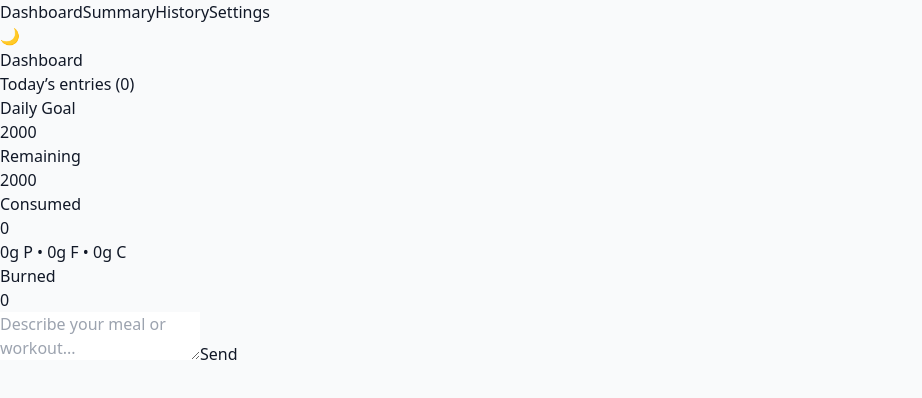
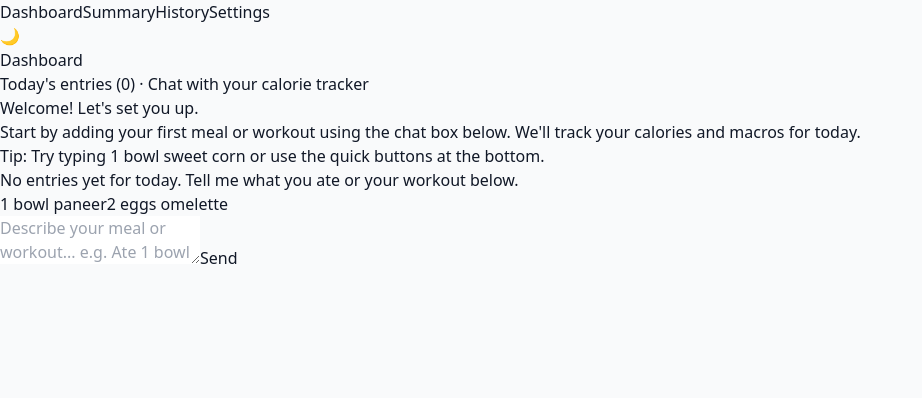
Before and after one commit to nitingoel27/calorie-tracker, a React (Vite) app: page / in a window 1280 px wide. Shown: the top 398 px of the page, without its empty margins (0-922 px from the left). Built offline with nearby package versions, Linux system fonts and the light colour scheme.

Commit message:
Revert "fixed dashboard chat fluctuation"
This reverts commit eebb4f4d5a36db18c2dec80d257b8b63f4030ca8.

```diff
--- a/src/pages/Dashboard.tsx
+++ b/src/pages/Dashboard.tsx
@@ -8,13 +8,10 @@ export default function Dashboard() {
   const [text, setText] = useState("");
   const [loading, setLoading] = useState(false);
   const [preview, setPreview] = useState<any>(null);
-  const [isTyping, setIsTyping] = useState(false);
-
   const endOfListRef = useRef<HTMLDivElement | null>(null);
 
   const today = new Date().toISOString().slice(0, 10);
 
-  /* ---------- Today entries ---------- */
   const todayEntries = [
     ...meals.map((m) => ({ ...m, type: "meal" as const })),
     ...workouts.map((w) => ({ ...w, type: "workout" as const })),
@@ -22,14 +19,17 @@ export default function Dashboard() {
     .filter((e) => e.date?.slice(0, 10) === today)
     .sort((a, b) => a.date.localeCompare(b.date));
 
-  /* ---------- Persist preview ---------- */
+  // Keep the preview populated from the last entry for today so it persists
+  // when navigating away and back. If the user manually types again we clear it.
   useEffect(() => {
-    if (preview || todayEntries.length === 0) return;
+    if (preview) return; // don't overwrite an active preview
 
+    if (todayEntries.length === 0) return;
+
+    // pick latest by ISO date string
     const latest = [...todayEntries].sort((a, b) =>
       b.date.localeCompare(a.date)
     )[0];
-
     setPreview({
       name: latest.name,
       calories: latest.calories,
@@ -40,7 +40,6 @@ export default function Dashboard() {
     });
   }, [todayEntries, preview]);
 
-  /* ---------- Add via AI ---------- */
   const handleAIAdd = async () => {
     if (!text.trim()) return;
     setLoading(true);
@@ -53,75 +52,250 @@ export default function Dashboard() {
       });
 
       const data = await res.json();
-      if (!data?.name) throw new Error("Invalid response");
+      // normalize numeric macros
+      const normalized = {
+        ...data,
+        calories: Number(data.calories) || 0,
+        protein: data.protein !== undefined ? Number(data.protein) || 0 : 0,
+        fat: data.fat !== undefined ? Number(data.fat) || 0 : 0,
+        carbs: data.carbs !== undefined ? Number(data.carbs) || 0 : 0,
+      };
+      setPreview(normalized);
+      if (!data || !data.name || data.calories === undefined || data.calories === null) {
+        alert("Could not understand entry");
+        setLoading(false);
+        return;
+      }
 
       const entry = {
         id: uuidv4(),
         name: data.name,
         calories: Number(data.calories) || 0,
-        protein: data.protein != null ? Number(data.protein) || 0 : undefined,
-        fat: data.fat != null ? Number(data.fat) || 0 : undefined,
-        carbs: data.carbs != null ? Number(data.carbs) || 0 : undefined,
+        protein: data.protein !== undefined ? Number(data.protein) || 0 : undefined,
+        fat: data.fat !== undefined ? Number(data.fat) || 0 : undefined,
+        carbs: data.carbs !== undefined ? Number(data.carbs) || 0 : undefined,
         date: new Date().toISOString(),
       };
 
-      data.type === "meal" ? addMeal(entry) : addWorkout(entry);
+      if (data.type === "meal") addMeal(entry);
+      else addWorkout(entry);
 
       setText("");
-      setPreview(null);
     } catch (e) {
+      console.error(e);
       alert("Failed to add entry");
     } finally {
       setLoading(false);
     }
   };
 
-  /* ---------- Totals ---------- */
   const consumed = meals
-    .filter((m) => m.date?.slice(0, 10) === today)
-    .reduce((s, m) => s + m.calories, 0);
+    .filter((m) => m?.date?.slice(0, 10) === today)
+    .reduce((sum, m) => sum + m.calories, 0);
 
   const burned = workouts
-    .filter((w) => w.date?.slice(0, 10) === today)
-    .reduce((s, w) => s + w.calories, 0);
+    .filter((w) => w?.date?.slice(0, 10) === today)
+    .reduce((sum, w) => sum + w.calories, 0);
 
   const proteinTotal = meals
-    .filter((m) => m.date?.slice(0, 10) === today)
-    .reduce((s, m) => s + (m.protein ?? 0), 0);
+    .filter((m) => m?.date?.slice(0, 10) === today)
+    .reduce((sum, m) => sum + (m.protein ?? 0), 0);
 
   const fatTotal = meals
-    .filter((m) => m.date?.slice(0, 10) === today)
-    .reduce((s, m) => s + (m.fat ?? 0), 0);
+    .filter((m) => m?.date?.slice(0, 10) === today)
+    .reduce((sum, m) => sum + (m.fat ?? 0), 0);
 
   const carbsTotal = meals
-    .filter((m) => m.date?.slice(0, 10) === today)
-    .reduce((s, m) => s + (m.carbs ?? 0), 0);
+    .filter((m) => m?.date?.slice(0, 10) === today)
+    .reduce((sum, m) => sum + (m.carbs ?? 0), 0);
 
-  const remaining = dailyGoal - (consumed - burned);
+  const netCalories = consumed - burned;
+  const remaining = dailyGoal - netCalories;
 
-  /* ---------- Autocomplete ---------- */
   const nameCounts = useMemo(() => {
-    const map = new Map<string, number>();
-    [...meals, ...workouts].forEach((e) => {
-      if (e.name) map.set(e.name, (map.get(e.name) ?? 0) + 1);
-    });
-    return Array.from(map.keys());
+    const counts = new Map<string, number>();
+    for (const m of meals) {
+      if (!m.name) continue;
+      counts.set(m.name, (counts.get(m.name) ?? 0) + 1);
+    }
+    for (const w of workouts) {
+      if (!w.name) continue;
+      counts.set(w.name, (counts.get(w.name) ?? 0) + 1);
+    }
+
+    return Array.from(counts.entries()).sort((a, b) => b[1] - a[1]);
   }, [meals, workouts]);
 
-  const suggestions = useMemo(() => {
+  const autocompleteSuggestions = useMemo(() => {
     const q = text.trim().toLowerCase();
     if (!q) return [];
-    return nameCounts.filter((n) => n.toLowerCase().includes(q)).slice(0, 5);
-  }, [text, nameCounts]);
+    return nameCounts
+      .filter(([name]) => name.toLowerCase().includes(q))
+      .slice(0, 5)
+      .map(([name]) => name);
+  }, [nameCounts, text]);
 
-  /* ---------- Auto scroll ---------- */
+  // Auto-scroll to the latest entry / preview
   useEffect(() => {
-    endOfListRef.current?.scrollIntoView({ behavior: "smooth" });
+    if (!endOfListRef.current) return;
+    endOfListRef.current.scrollIntoView({
+      behavior: "smooth",
+      block: "end",
+    });
   }, [todayEntries.length, preview]);
 
-  /* ---------- INPUT BAR (single instance) ---------- */
-  const InputBar = (
-    <div className="border-t bg-white dark:bg-slate-900 px-3 py-2 space-y-2">
+  return (
+    <div className="h-[calc(100dvh-56px)] flex flex-col bg-slate-50 dark:bg-slate-950">
+      <div className="px-4 pt-4 pb-2 border-b bg-white dark:bg-slate-900 dark:border-slate-800">
+        <h1 className="text-xl font-bold">Dashboard</h1>
+        <p className="text-xs text-gray-500">
+          Today&apos;s entries ({todayEntries.length}) · Chat with your calorie tracker
+        </p>
+      </div>
+
+      {/* Fixed stats section (not scrollable) */}
+      <div className="px-4 py-3 space-y-4">
+        {meals.length === 0 && workouts.length === 0 ? (
+          <div className="bg-white rounded-lg shadow-sm p-4 border border-dashed border-purple-200">
+            <h2 className="text-sm font-semibold text-gray-900 mb-1">
+              Welcome! Let&apos;s set you up.
+            </h2>
+            <p className="text-xs text-gray-600 mb-2">
+              Start by adding your first meal or workout using the chat box
+              below. We&apos;ll track your calories and macros for today.
+            </p>
+            <p className="text-xs text-gray-500">
+              Tip: Try typing{" "}
+              <span className="font-mono bg-gray-100 px-1 rounded">
+                1 bowl sweet corn
+              </span>{" "}
+              or use the quick buttons at the bottom.
+            </p>
+          </div>
+        ) : (
+          <>
+            <div className="grid grid-cols-2 gap-4 text-center">
+              <div className="bg-gray-100 dark:bg-slate-800 p-3 rounded-lg shadow-sm">
+                <p className="text-xs text-gray-500 dark:text-gray-300 uppercase tracking-wide">
+                  Daily Goal
+                </p>
+                <p className="text-lg font-bold mt-1">{dailyGoal}</p>
+              </div>
+
+              <div
+                className={`p-3 rounded-lg shadow-sm ${
+                  remaining < 0
+                    ? "bg-red-200 dark:bg-red-500/40"
+                    : "bg-green-200 dark:bg-emerald-500/30"
+                }`}
+              >
+                <p className="text-xs text-gray-600 dark:text-gray-100 uppercase tracking-wide">
+                  Remaining
+                </p>
+                <p className="text-lg font-bold mt-1">{remaining}</p>
+              </div>
+            </div>
+
+            <div className="grid grid-cols-2 gap-4 text-center">
+              <div className="bg-blue-100 dark:bg-sky-500/20 p-3 rounded-lg shadow-sm">
+                <p className="text-xs text-gray-600 dark:text-gray-100 uppercase tracking-wide">
+                  Consumed
+                </p>
+                <p className="text-lg font-bold mt-1">{consumed}</p>
+                <p className="text-xs text-gray-600 mt-1">
+                  {proteinTotal}g P • {fatTotal}g F • {carbsTotal}g C
+                </p>
+              </div>
+
+              <div className="bg-orange-100 dark:bg-amber-500/30 p-3 rounded-lg shadow-sm">
+                <p className="text-xs text-gray-600 dark:text-gray-100 uppercase tracking-wide">
+                  Burned
+                </p>
+                <p className="text-lg font-bold mt-1">{burned}</p>
+              </div>
+            </div>
+          </>
+        )}
+      </div>
+
+      {/* Scrollable chat section */}
+      <div className="flex-1 overflow-y-auto px-4 pb-3 overscroll-contain">
+        <div className="min-h-full flex flex-col justify-end space-y-3">
+          {todayEntries.length === 0 ? (
+            <p className="text-xs text-gray-400 text-center mt-4">
+              No entries yet for today. Tell me what you ate or your workout
+              below.
+            </p>
+          ) : (
+            todayEntries.map((entry) => {
+              const isWorkout = entry.type === "workout";
+              const timeLabel = new Date(entry.date).toLocaleTimeString([], {
+                hour: "2-digit",
+                minute: "2-digit",
+              });
+
+              return (
+                <div key={entry.id} className="flex justify-center w-full">
+                  <div
+                    className={`w-full rounded-2xl px-3 py-2 text-sm shadow-sm transition transform duration-200 ${
+                      isWorkout
+                        ? "bg-blue-50 text-gray-800 dark:bg-sky-900 dark:text-slate-50"
+                        : "bg-purple-600 text-white dark:bg-violet-600"
+                    }`}
+                  >
+                    <div className="flex items-baseline justify-between gap-2">
+                      <p className="font-medium break-words">{entry.name}</p>
+                      <span className="text-[10px] opacity-80">{timeLabel}</span>
+                    </div>
+                    <div className="mt-1 text-xs opacity-90 flex flex-wrap gap-2">
+                      <span>{entry.calories} cal</span>
+                      {entry.protein != null && (
+                        <span>{entry.protein}g P</span>
+                      )}
+                      {entry.fat != null && <span>{entry.fat}g F</span>}
+                      {entry.carbs != null && <span>{entry.carbs}g C</span>}
+                      <span className="uppercase tracking-wide">
+                        {isWorkout ? "Workout" : "Meal"}
+                      </span>
+                    </div>
+                  </div>
+                </div>
+              );
+            })
+          )}
+          <div ref={endOfListRef} />
+        </div>
+      </div>
+
+      <div className="sticky bottom-0 border-t bg-white dark:bg-slate-900 px-3 py-2 space-y-2">
+        <div className="max-w-2xl mx-auto flex flex-wrap gap-2 text-xs">
+          <button
+            type="button"
+            className="px-3 py-1 rounded-full bg-gray-100 text-gray-700 border border-gray-200"
+            onClick={() => setText("1 bowl paneer (approx 100g)")}
+          >
+            1 bowl paneer
+          </button>
+          <button
+            type="button"
+            className="px-3 py-1 rounded-full bg-gray-100 text-gray-700 border border-gray-200"
+            onClick={() => setText("2 eggs omelette")}
+          >
+            2 eggs omelette
+          </button>
+          {todayEntries.length > 0 && (
+            <button
+              type="button"
+              className="px-3 py-1 rounded-full bg-purple-50 text-purple-700 border border-purple-200"
+              onClick={() => {
+                const last = todayEntries[todayEntries.length - 1];
+                setText(last.name);
+              }}
+            >
+              Repeat last
+            </button>
+          )}
+        </div>
         <div className="max-w-2xl mx-auto flex items-end gap-2">
           <textarea
             value={text}
@@ -129,29 +303,42 @@ export default function Dashboard() {
               setText(e.target.value);
               setPreview(null);
             }}
-          onFocus={() => setIsTyping(true)}
-          onBlur={() => setIsTyping(false)}
-          placeholder="Describe your meal or workout..."
-          className="flex-1 resize-none rounded-2xl border px-3 py-2 text-sm max-h-28"
+            placeholder="Describe your meal or workout... e.g. Ate 1 bowl sweet corn"
+            className="flex-1 resize-none rounded-2xl border border-gray-200 dark:border-slate-700 dark:bg-slate-800 px-3 py-2 text-sm focus:outline-none focus:ring-2 focus:ring-purple-500 max-h-28"
             rows={2}
           />
-
           <button
             onClick={handleAIAdd}
             disabled={loading || !text.trim()}
-          className="rounded-full px-4 py-2 text-sm font-medium bg-purple-600 text-white disabled:opacity-50"
+            className={`mb-1 rounded-full px-4 py-2 text-sm font-medium shadow-sm transition-colors ${
+              loading || !text.trim()
+                ? "bg-gray-300 text-gray-600 cursor-not-allowed dark:bg-slate-700 dark:text-slate-400"
+                : "bg-purple-600 text-white hover:bg-purple-700 dark:bg-violet-600 dark:hover:bg-violet-500"
+            }`}
+            aria-busy={loading}
           >
-          {loading ? "..." : "Send"}
+            {loading ? (
+              <span className="flex items-center gap-2">
+                <span
+                  className="h-3 w-3 rounded-full border-2 border-white/40 border-t-white animate-spin"
+                  aria-hidden="true"
+                ></span>
+                <span>Sending</span>
+              </span>
+            ) : (
+              "Send"
+            )}
           </button>
         </div>
-
-      {suggestions.length > 0 && (
-        <div className="max-w-2xl mx-auto flex flex-wrap gap-1 text-[11px]">
-          {suggestions.map((name) => (
+        {autocompleteSuggestions.length > 0 && (
+          <div className="max-w-2xl mx-auto flex flex-wrap gap-1 text-[11px] text-gray-600">
+            <span className="text-gray-400 mr-1">Suggestions:</span>
+            {autocompleteSuggestions.map((name) => (
               <button
                 key={name}
+                type="button"
+                className="px-2 py-1 rounded-full bg-gray-100 border border-gray-200 hover:bg-gray-200"
                 onClick={() => setText(name)}
-              className="px-2 py-1 rounded-full bg-gray-100 border"
               >
                 {name}
               </button>
@@ -159,79 +346,6 @@ export default function Dashboard() {
           </div>
         )}
       </div>
-  );
-
-  return (
-    <div className="h-[calc(100dvh-56px)] flex flex-col bg-slate-50 dark:bg-slate-950">
-      {/* HEADER */}
-      <div className="px-4 py-3 border-b bg-white dark:bg-slate-900">
-        <h1 className="text-xl font-bold">Dashboard</h1>
-        <p className="text-xs text-gray-500">
-          Today’s entries ({todayEntries.length})
-        </p>
-      </div>
-
-      {/* STATS */}
-      <div className="px-4 py-3 space-y-4">
-        <div className="grid grid-cols-2 gap-4 text-center">
-          <div className="bg-gray-100 p-3 rounded-lg">
-            <p className="text-xs text-gray-500">Daily Goal</p>
-            <p className="font-bold">{dailyGoal}</p>
-          </div>
-          <div
-            className={`p-3 rounded-lg ${
-              remaining < 0 ? "bg-red-200" : "bg-green-200"
-            }`}
-          >
-            <p className="text-xs">Remaining</p>
-            <p className="font-bold">{remaining}</p>
-          </div>
-        </div>
-
-        <div className="grid grid-cols-2 gap-4 text-center">
-          <div className="bg-blue-100 p-3 rounded-lg">
-            <p className="text-xs">Consumed</p>
-            <p className="font-bold">{consumed}</p>
-            <p className="text-xs">
-              {proteinTotal}g P • {fatTotal}g F • {carbsTotal}g C
-            </p>
-          </div>
-          <div className="bg-orange-100 p-3 rounded-lg">
-            <p className="text-xs">Burned</p>
-            <p className="font-bold">{burned}</p>
-          </div>
-        </div>
-      </div>
-
-      {/* INPUT ON TOP WHEN TYPING */}
-      {isTyping && InputBar}
-
-      {/* CHAT */}
-      <div className="flex-1 overflow-y-auto px-4">
-        {todayEntries.map((e) => (
-          <div key={e.id} className="my-2 rounded-xl bg-purple-600 text-white p-3">
-            <div className="flex justify-between text-sm">
-              <span>{e.name}</span>
-              <span className="opacity-70">
-                {new Date(e.date).toLocaleTimeString([], {
-                  hour: "2-digit",
-                  minute: "2-digit",
-                })}
-              </span>
-            </div>
-            <div className="text-xs mt-1">
-              {e.calories} cal
-              {e.protein != null && ` • ${e.protein}g P`}
-              {e.fat != null && ` • ${e.fat}g F`}
-              {e.carbs != null && ` • ${e.carbs}g C`}
-            </div>
-          </div>
-        ))}
-        <div ref={endOfListRef} />
-      </div>
-
-      {/* INPUT AT BOTTOM WHEN NOT TYPING */}
-      {!isTyping && InputBar}
     </div>
   );
 }
```
Also changed, not shown: src/components/HistoryItem.tsx (+7 -64 lines). Lines whose indentation alone changed are shown as unchanged.
